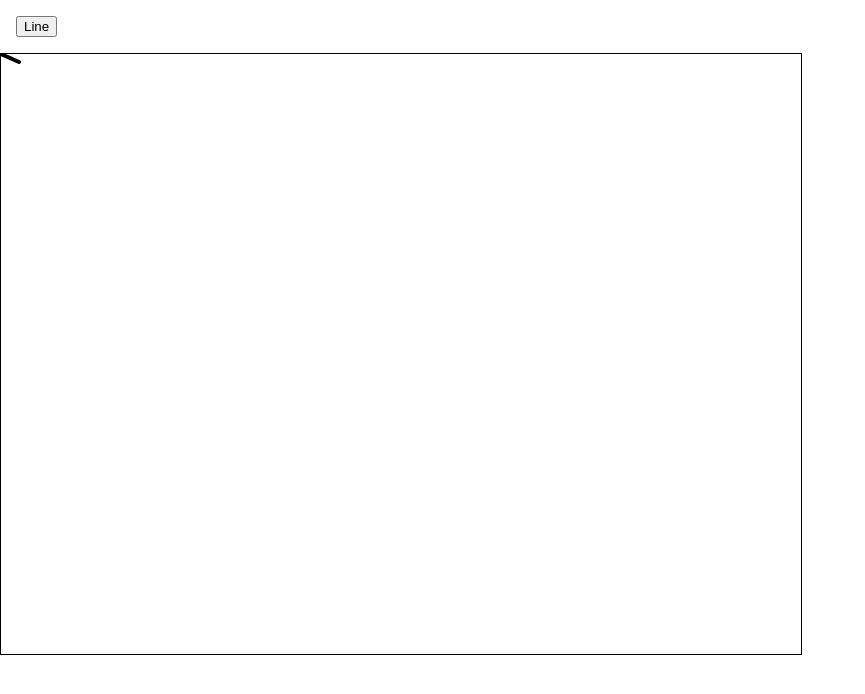
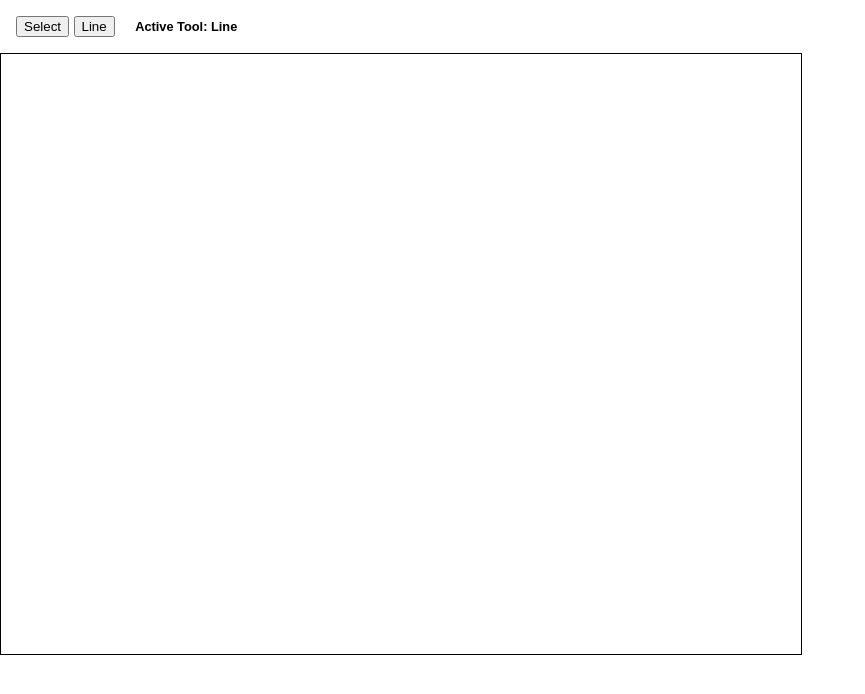
Before and after one commit to leeovictor/logic-gates-sim, a website built with Vite: page index.html in a window 1280 px wide. Both pictures are taken after a click on the button "Line". Shown: the whole page, without its empty margins (0-865 px from the left). Built offline with nearby package versions, Linux system fonts and the light colour scheme.

Commit message:
adiciona toolbar controller

```diff
--- a/index.html
+++ b/index.html
@@ -6,8 +6,10 @@
         <title>logic-gates-sim</title>
     </head>
     <body>
-        <div class="tools">
+        <div class="tools" id="toolbar">
+            <button id="select-tool">Select</button>
             <button id="line-tool">Line</button>
+            <span id="active-tool-label"></span>
         </div>
 
         <canvas id="canvas" width="800" height="600"></canvas>
--- a/src/LineTool.ts
+++ b/src/LineTool.ts
@@ -8,24 +8,26 @@ export class LineTool {
     private board: Board;
     private linePreview = new Line({ x: 0, y: 0 }, { x: 0, y: 0 });
 
+    isEnabled = false;
+
     constructor(board: Board) {
         this.board = board;
     }
 
     onEnabled() {
+        if (this.isEnabled) {
+            return;
+        }
         document.addEventListener('click', this.handleClick.bind(this));
         document.addEventListener('keydown', this.handleKeyDown.bind(this));
         document.addEventListener('mousemove', this.handleMouseMove.bind(this));
-    }
-
-    handleKeyDown(event: KeyboardEvent) {
-        if (event.key === 'Escape') {
-            this.start = null;
-            this.end = null;
-        }
+        this.isEnabled = true;
     }
 
     onDisabled() {
+        if (!this.isEnabled) {
+            return;
+        }
         this.start = null;
         this.end = null;
         document.removeEventListener('click', this.handleClick.bind(this));
@@ -34,6 +36,14 @@ export class LineTool {
             'mousemove',
             this.handleMouseMove.bind(this)
         );
+        this.isEnabled = false;
+    }
+
+    private handleKeyDown(event: KeyboardEvent) {
+        if (event.key === 'Escape') {
+            this.start = null;
+            this.end = null;
+        }
     }
 
     private handleMouseMove(event: MouseEvent) {
--- a/src/main.ts
+++ b/src/main.ts
@@ -1,20 +1,26 @@
+import './style.css';
+
 import { Board } from './Board';
 import { LineTool } from './LineTool';
-import './style.css';
+import { Toolbar } from './ui/Toolbar';
 
 const canvas = document.getElementById('canvas') as HTMLCanvasElement;
+const toolbarEl = document.getElementById('toolbar') as HTMLElement;
 const ctx = canvas.getContext('2d')!;
 
 const board = new Board(ctx);
 const lineTool = new LineTool(board);
-lineTool.onEnabled();
+
+const toolbar = new Toolbar(toolbarEl);
+toolbar.onLineToolButtonClicked(() => {
+    lineTool.onEnabled();
+    canvas.style.cursor = 'crosshair';
+});
 
 function mainLoop() {
     ctx.clearRect(0, 0, canvas.width, canvas.height);
-
     board.draw();
     lineTool.drawLinePreview();
-
     requestAnimationFrame(mainLoop);
 }
 
--- a/src/style.css
+++ b/src/style.css
@@ -5,8 +5,14 @@ body {
     font-family: sans-serif;
 }
 
-.tools {
+#toolbar {
     padding: 1rem;
+}
+
+#active-tool-label {
+    font-size: 0.8em;
+    margin-left: 1rem;
+    font-weight: bold;
 }
 
 #canvas {
--- /dev/null
+++ b/src/ui/Toolbar.ts
@@ -0,0 +1,59 @@
+export class Toolbar {
+    private toolbarEl: HTMLElement;
+    private lineToolBtn!: HTMLButtonElement;
+    private selectToolBtn!: HTMLButtonElement;
+    private activeToolLabelEl!: HTMLDivElement;
+
+    private listeners: Array<() => void> = [];
+
+    constructor(toolbarElement: HTMLElement) {
+        this.toolbarEl = toolbarElement;
+
+        // TODO: usar o ToolManager para gerenciar as ferramentas
+        this.initialize();
+    }
+
+    private initialize() {
+        this.lineToolBtn = this.toolbarEl.querySelector(
+            '#line-tool'
+        ) as HTMLButtonElement;
+        this.selectToolBtn = this.toolbarEl.querySelector(
+            '#select-tool'
+        ) as HTMLButtonElement;
+        this.activeToolLabelEl = this.toolbarEl.querySelector(
+            '#active-tool-label'
+        ) as HTMLDivElement;
+
+        this.lineToolBtn.addEventListener(
+            'click',
+            this.handleLineToolClick.bind(this)
+        );
+        this.selectToolBtn.addEventListener(
+            'click',
+            this.handleSelectToolClick.bind(this)
+        );
+
+        this.updateActiveToolLabel('None');
+    }
+
+    private updateActiveToolLabel(toolName: string) {
+        this.activeToolLabelEl.textContent = `Active Tool: ${toolName}`;
+    }
+
+    private handleLineToolClick(ev: MouseEvent) {
+        ev.stopPropagation();
+
+        // TODO: melhorar listeners para eventos de outros ferramentas (onToolClicked(toolName) ???)
+        this.updateActiveToolLabel('Line');
+        this.listeners.forEach((callback) => callback());
+    }
+
+    private handleSelectToolClick() {
+        console.log('Select tool selected');
+    }
+
+    onLineToolButtonClicked(callback: () => void) {
+        // TODO: melhorar listeners para eventos de outros ferramentas (onToolClicked(toolName) ???)
+        this.listeners.push(callback);
+    }
+}
```
